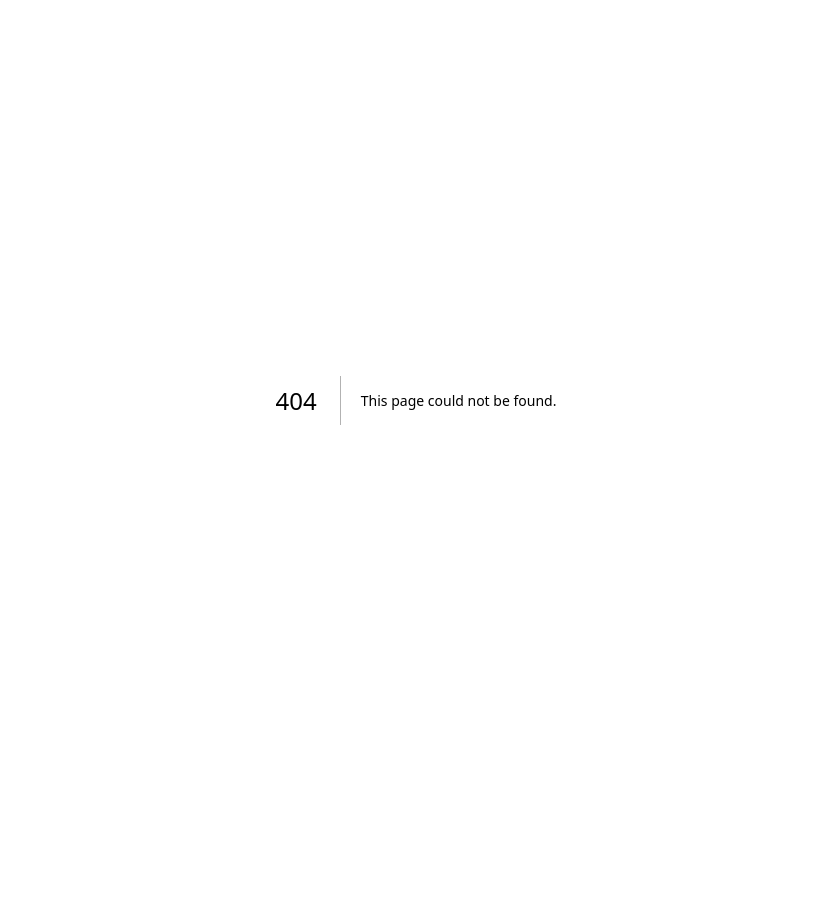
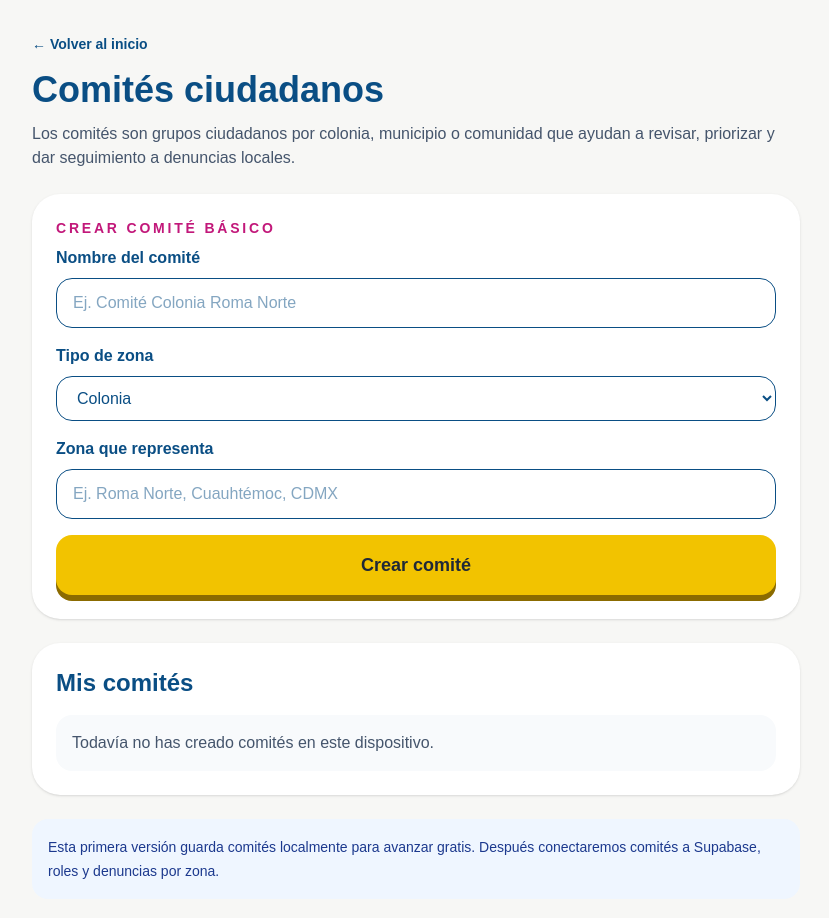
Before and after one commit to TecnocraciaParticipativaMexico/Plataforma, a Next.js app in the folder web/: page /comites/crear in a window 1280 px wide. Before the commit this address had no page. Shown: the top 918 px of the page, without its empty margins (224-1053 px from the left). Before the commit the page ends 800 px from the top, so only its background shows below. Built offline with nearby package versions, Linux system fonts and the light colour scheme.

Commit message:
feat: crear modulo basico de comites ciudadanos

```diff
--- /dev/null
+++ b/web/app/comites/crear/page.tsx
@@ -0,0 +1,154 @@
+"use client";
+
+import Link from "next/link";
+import { useEffect, useState } from "react";
+
+type ComiteLocal = {
+  id: string;
+  nombre: string;
+  zona: string;
+  tipoZona: string;
+  created_at: string;
+};
+
+export default function ComitesPage() {
+  const [nombre, setNombre] = useState("");
+  const [zona, setZona] = useState("");
+  const [tipoZona, setTipoZona] = useState("Colonia");
+  const [comites, setComites] = useState<ComiteLocal[]>([]);
+
+  useEffect(() => {
+    const guardados = JSON.parse(localStorage.getItem("mis_comites") || "[]");
+    setComites(guardados);
+  }, []);
+
+  function crearComite() {
+    if (!nombre.trim() || !zona.trim()) {
+      alert("Escribe el nombre del comité y la zona que representa.");
+      return;
+    }
+
+    const nuevoComite: ComiteLocal = {
+      id: crypto.randomUUID(),
+      nombre,
+      zona,
+      tipoZona,
+      created_at: new Date().toISOString(),
+    };
+
+    const actualizados = [nuevoComite, ...comites];
+
+    setComites(actualizados);
+    localStorage.setItem("mis_comites", JSON.stringify(actualizados));
+
+    setNombre("");
+    setZona("");
+    setTipoZona("Colonia");
+  }
+
+  return (
+    <main className="min-h-screen bg-[#F7F7F5] px-4 py-8 text-[#0A4E84]">
+      <div className="mx-auto max-w-3xl">
+        <Link href="/" className="mb-4 inline-block text-sm font-semibold">
+          ← Volver al inicio
+        </Link>
+
+        <h1 className="text-4xl font-bold">Comités ciudadanos</h1>
+
+        <p className="mt-3 text-slate-600">
+          Los comités son grupos ciudadanos por colonia, municipio o comunidad
+          que ayudan a revisar, priorizar y dar seguimiento a denuncias locales.
+        </p>
+
+        <section className="mt-6 rounded-[28px] bg-white p-6 shadow-sm">
+          <div className="mb-2 text-sm font-semibold uppercase tracking-[0.2em] text-[#C2187A]">
+            Crear comité básico
+          </div>
+
+          <label className="mb-2 block font-semibold">Nombre del comité</label>
+          <input
+            value={nombre}
+            onChange={(e) => setNombre(e.target.value)}
+            className="mb-4 w-full rounded-2xl border px-4 py-3"
+            placeholder="Ej. Comité Colonia Roma Norte"
+          />
+
+          <label className="mb-2 block font-semibold">Tipo de zona</label>
+          <select
+            value={tipoZona}
+            onChange={(e) => setTipoZona(e.target.value)}
+            className="mb-4 w-full rounded-2xl border px-4 py-3"
+          >
+            <option>Colonia</option>
+            <option>Municipio</option>
+            <option>Comunidad</option>
+            <option>Alcaldía</option>
+            <option>Estado</option>
+          </select>
+
+          <label className="mb-2 block font-semibold">Zona que representa</label>
+          <input
+            value={zona}
+            onChange={(e) => setZona(e.target.value)}
+            className="mb-4 w-full rounded-2xl border px-4 py-3"
+            placeholder="Ej. Roma Norte, Cuauhtémoc, CDMX"
+          />
+
+          <button
+            onClick={crearComite}
+            className="w-full rounded-2xl bg-[#F2C300] px-4 py-4 text-lg font-bold text-[#1F2937] shadow-[0_6px_0_0_#8B6B00]"
+          >
+            Crear comité
+          </button>
+        </section>
+
+        <section className="mt-6 rounded-[28px] bg-white p-6 shadow-sm">
+          <h2 className="mb-4 text-2xl font-bold">Mis comités</h2>
+
+          {comites.length === 0 ? (
+            <div className="rounded-2xl bg-slate-50 p-4 text-slate-600">
+              Todavía no has creado comités en este dispositivo.
+            </div>
+          ) : (
+            <div className="space-y-4">
+              {comites.map((comite) => (
+                <div
+                  key={comite.id}
+                  className="rounded-2xl border border-slate-200 p-4"
+                >
+                  <div className="text-sm font-semibold text-[#C2187A]">
+                    {comite.tipoZona}
+                  </div>
+
+                  <div className="mt-1 text-xl font-bold text-[#0A4E84]">
+                    {comite.nombre}
+                  </div>
+
+                  <div className="mt-2 text-sm text-slate-600">
+                    Zona: {comite.zona}
+                  </div>
+
+                  <div className="mt-2 text-xs text-slate-500">
+                    Creado: {new Date(comite.created_at).toLocaleString()}
+                  </div>
+
+                  <Link
+                    href={`/comites/${comite.id}`}
+                    className="mt-4 inline-block rounded-xl bg-[#0A4E84] px-4 py-2 font-semibold text-white"
+                  >
+                    Abrir comité
+                  </Link>
+                </div>
+              ))}
+            </div>
+          )}
+        </section>
+
+        <div className="mt-6 rounded-2xl bg-blue-50 p-4 text-sm leading-6 text-blue-900">
+          Esta primera versión guarda comités localmente para avanzar gratis.
+          Después conectaremos comités a Supabase, roles y denuncias por zona.
+        </div>
+      </div>
+    </main>
+  );
+}
```
